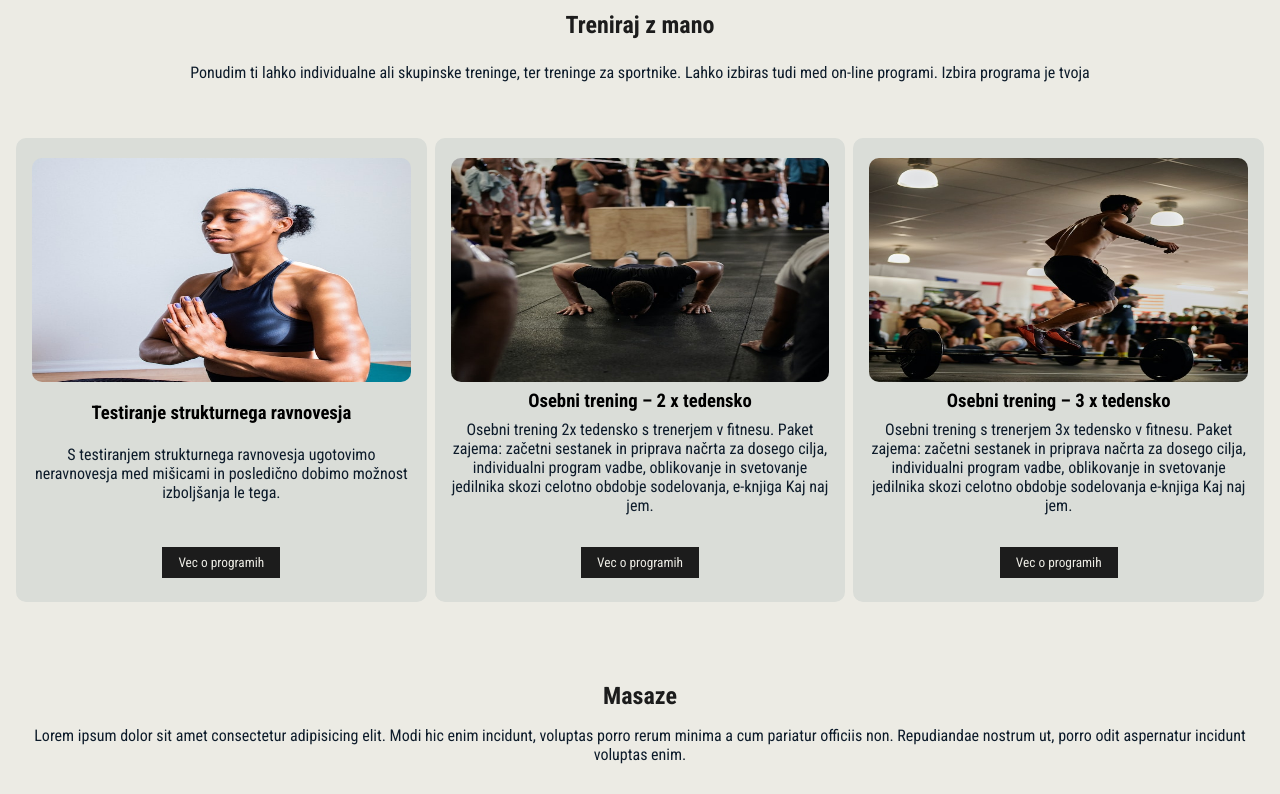
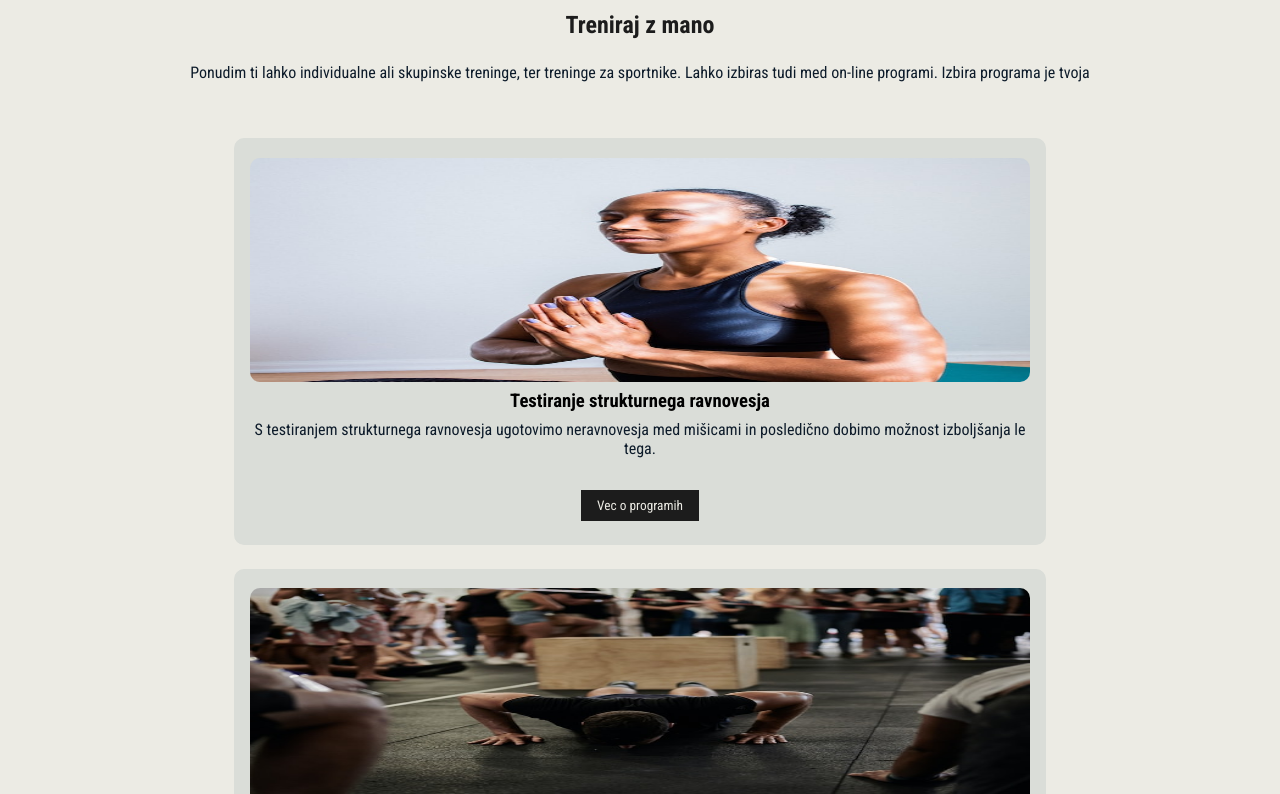
Before and after one commit to Tom1y/personal-trainer, a React (Create React App) app: page / in a window 1280 px wide. Shown: the part 980-1774 px from the top of the page. Built offline with nearby package versions, Linux system fonts and the light colour scheme.

Commit message:
minor flex changes

```diff
--- a/src/components/Program.css
+++ b/src/components/Program.css
@@ -5,6 +5,12 @@
   text-align: center;
   background-color: #ecebe4;
   padding-bottom: 2rem;
+}
+
+.program-cards {
+  display: flex;
+  flex-direction: column;
+  align-items: center;
 }
 
 .programi-card {
```
